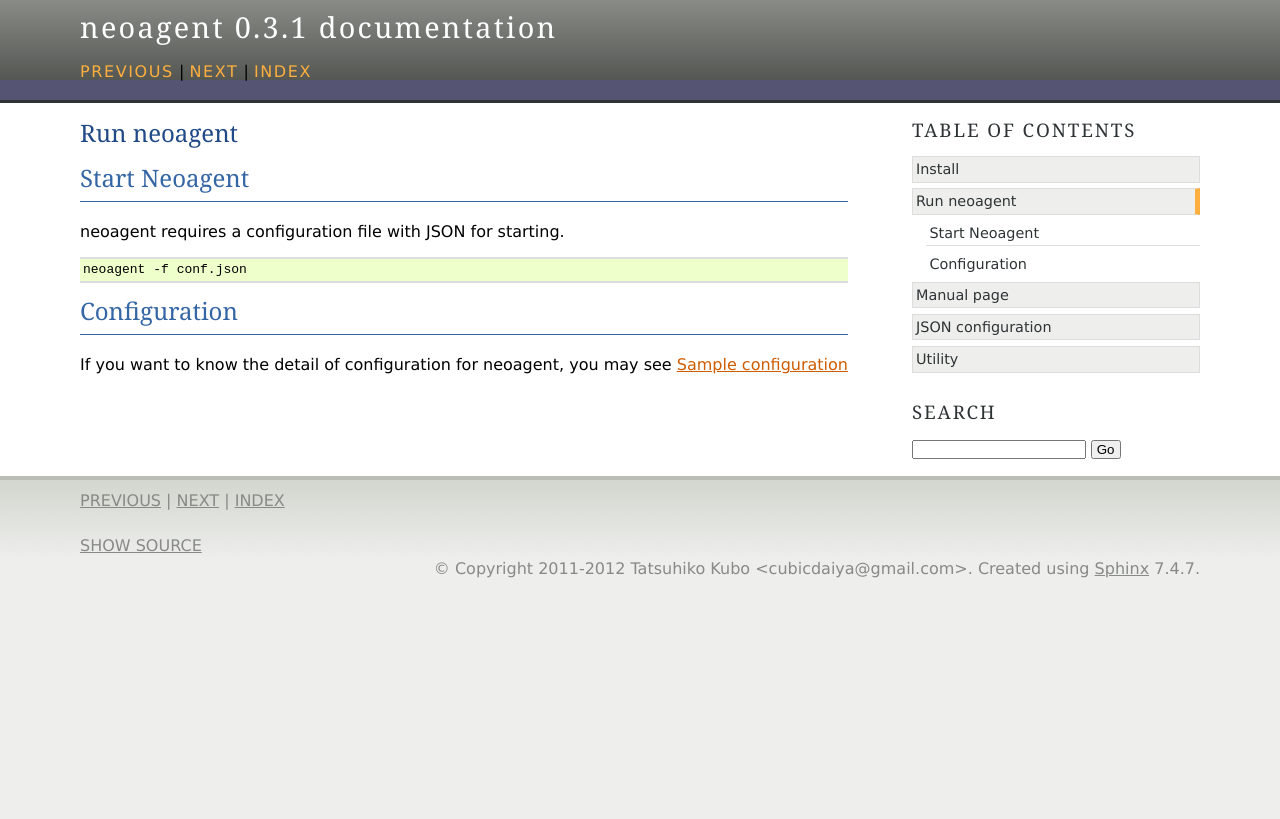
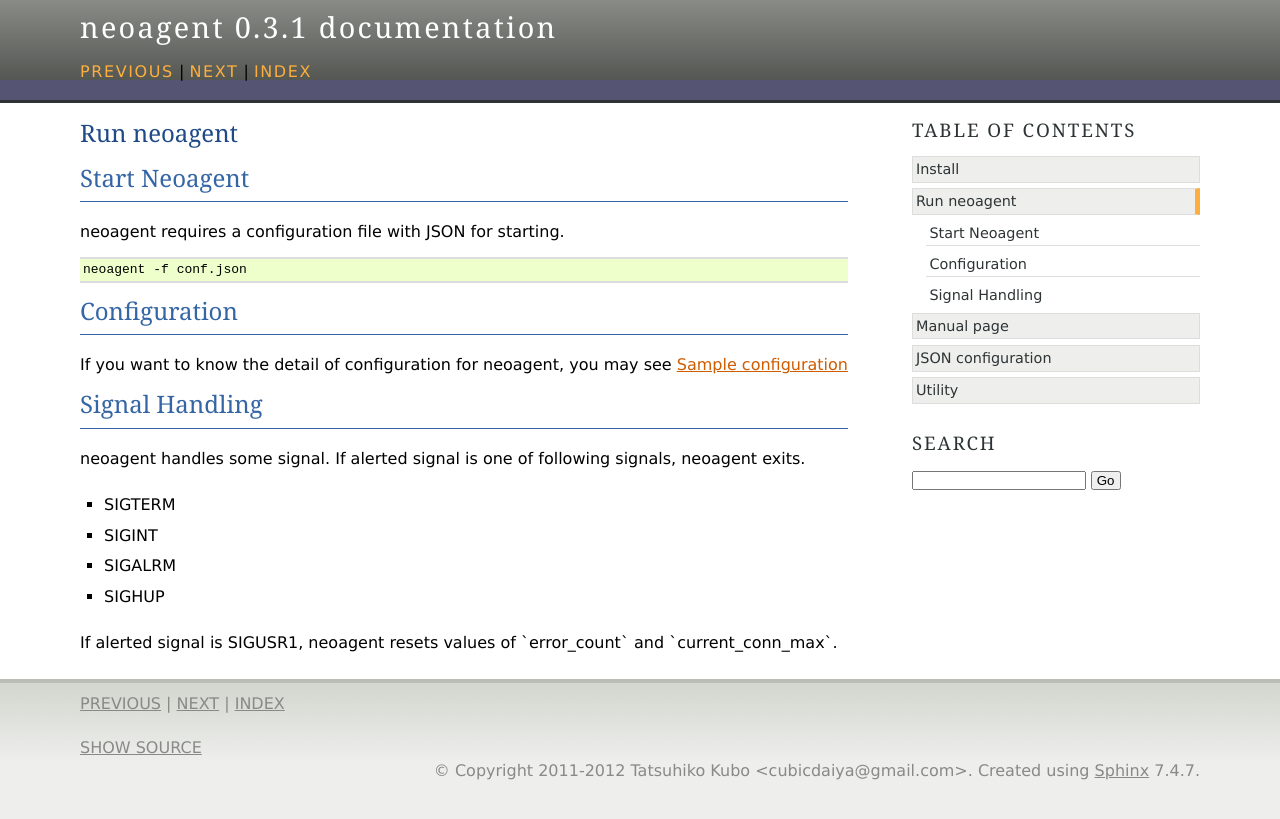
Before and after one commit to cubicdaiya/neoagent, a Sphinx documentation site: the page built from doc/source/run.rst, in a window 1280 px wide. Shown: the top 819 px of the page. Built offline with Sphinx 7.4.7, drawn with Linux system fonts in a browser that asks for light colours.

Commit message:
update doc
add contents for handling signal

```diff
--- a/doc/source/run.rst
+++ b/doc/source/run.rst
@@ -17,3 +17,16 @@
 
 If you want to know the detail of configuration for neoagent,
 you may see :ref:`sample-conf`
+
+====================
+Signal Handling
+====================
+
+neoagent handles some signal. If alerted signal is one of following signals, neoagent exits.
+
+- SIGTERM
+- SIGINT
+- SIGALRM
+- SIGHUP
+
+If alerted signal is SIGUSR1, neoagent resets values of \`error_count\` and \`current_conn_max\`.
--- a/doc/source/utility.rst
+++ b/doc/source/utility.rst
@@ -18,7 +18,7 @@
 
  datetime: 2012-02-16 04:11:47
  name: neoagent
- version: 0.3.1
+ version: 0.3.2
  host: localhost
  port: 30011
  environment_name: env_name
```
